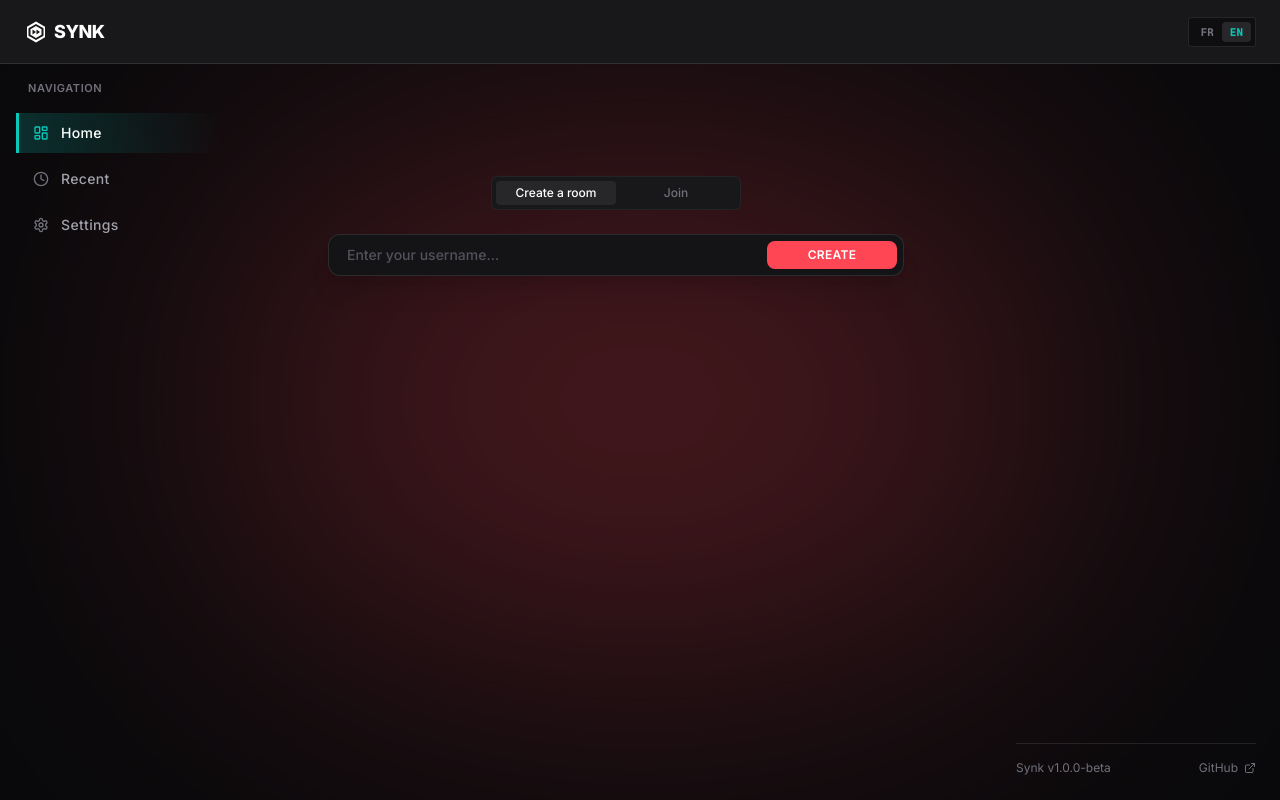
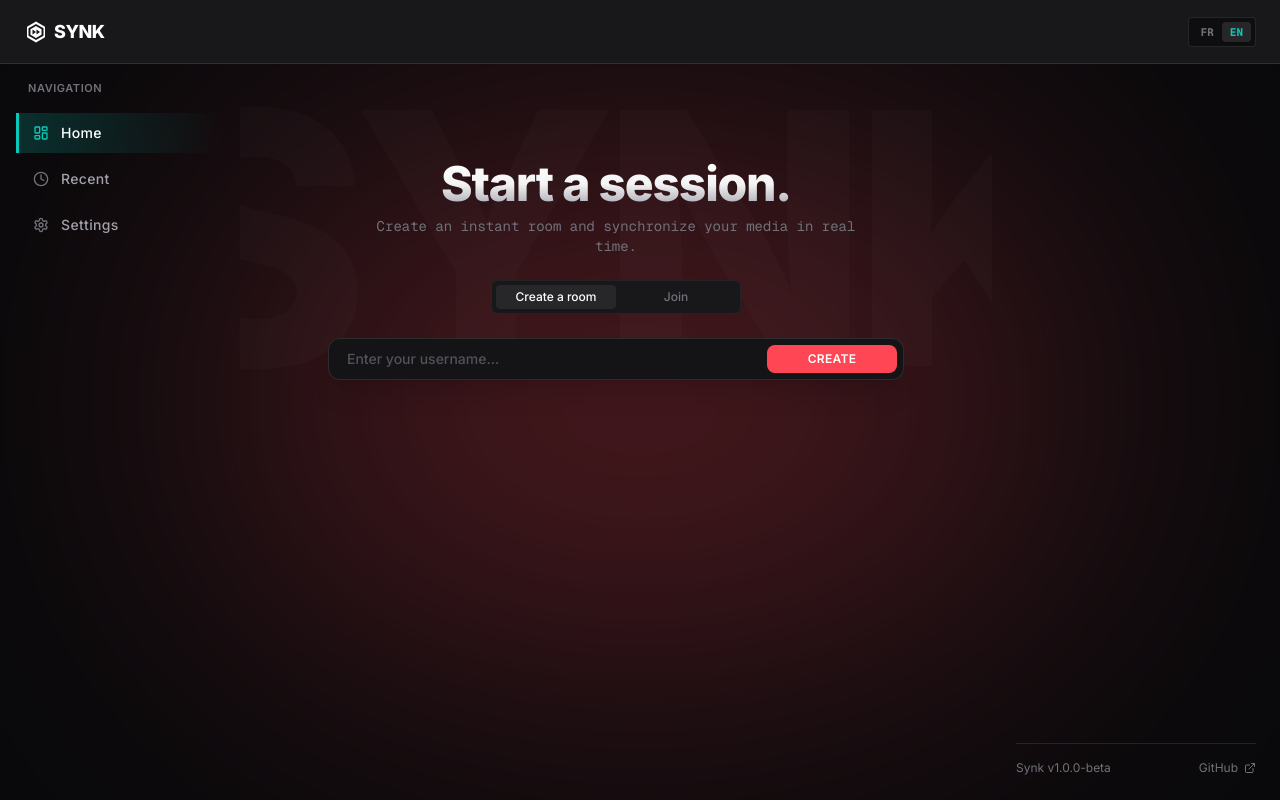
Before and after one commit to Moohmoo/Synk, a React (Vite) app in the folder front/: page / in a window 1280 px wide. Built offline with nearby package versions, Linux system fonts and the light colour scheme; no server answers.

Commit message:
feat(home): hero dynamique contextuel et watermark typographique

```diff
--- a/front/src/i18n/locales/en/global.json
+++ b/front/src/i18n/locales/en/global.json
@@ -15,6 +15,10 @@
     "disconnected": "DISCONNECTED"
   },
   "home": {
+    "createTitle": "Start a session.",
+    "createSubtitle": "Create an instant room and synchronize your media in real time.",
+    "joinTitle": "Join the crew.",
+    "joinSubtitle": "Enter a room code to synchronize playback.",
     "createTab": "Create a room",
     "joinTab": "Join",
     "createPlaceholder": "Enter your username...",
--- a/front/src/i18n/locales/fr/global.json
+++ b/front/src/i18n/locales/fr/global.json
@@ -15,6 +15,10 @@
     "disconnected": "DÉCONNECTÉ"
   },
   "home": {
+    "createTitle": "Lancer une session.",
+    "createSubtitle": "Créez un salon instantané et synchronisez vos vidéos en temps réel.",
+    "joinTitle": "Rejoindre l'équipe.",
+    "joinSubtitle": "Entrez le code du salon pour vous synchroniser.",
     "createTab": "Créer un salon",
     "joinTab": "Rejoindre",
     "createPlaceholder": "Entrez votre pseudo...",
--- a/front/src/views/home/HomeView.tsx
+++ b/front/src/views/home/HomeView.tsx
@@ -183,9 +183,27 @@ export function HomeView() {
       : t("home.join");
 
   return (
-    <div className="relative flex flex-col items-center justify-start w-full max-w-full px-6 md:px-12 pt-12 sm:pt-16 md:pt-20">
+    <div className="relative flex flex-col items-center justify-start w-full max-w-full px-6 md:px-12 pt-8 sm:pt-12 md:pt-16">
+      {/* Watermark typographique monumental d'arrière-plan */}
+      <div
+        aria-hidden="true"
+        className="absolute top-1/2 left-1/2 -translate-x-1/2 -translate-y-1/2 pointer-events-none select-none text-[12rem] sm:text-[16rem] md:text-[22rem] font-black tracking-tighter text-white/[0.02] -z-0"
+      >
+        SYNK
+      </div>
+
       {/* Conteneur principal */}
       <div className="relative z-10 flex flex-col items-center w-full">
+        {/* Titre & Sous-titre contextuels et dynamiques */}
+        <div className="text-center mb-6 max-w-lg transition-all duration-300">
+          <h1 className="text-3xl sm:text-4xl md:text-5xl font-black tracking-tight bg-clip-text text-transparent bg-gradient-to-b from-white via-zinc-100 to-zinc-400">
+            {mode === "create" ? t("home.createTitle") : t("home.joinTitle")}
+          </h1>
+          <p className="text-xs sm:text-sm font-mono text-zinc-500 mt-2">
+            {mode === "create" ? t("home.createSubtitle") : t("home.joinSubtitle")}
+          </p>
+        </div>
+
         {/* Le sélecteur de mode (Créer / Rejoindre) */}
         <div className="relative flex p-1 mb-6 bg-[#18181b] rounded-md border border-white/5 mx-auto">
           <div
```
